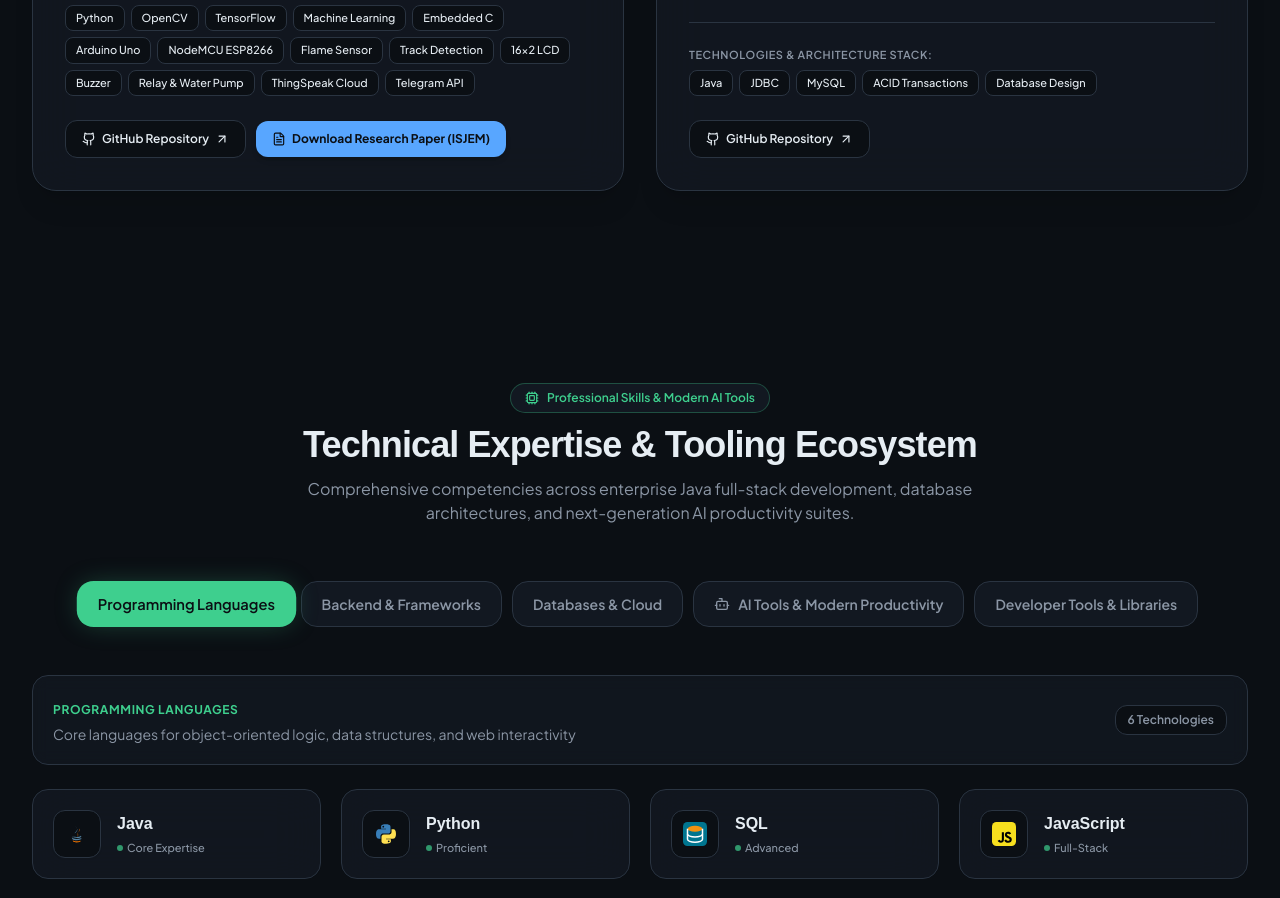
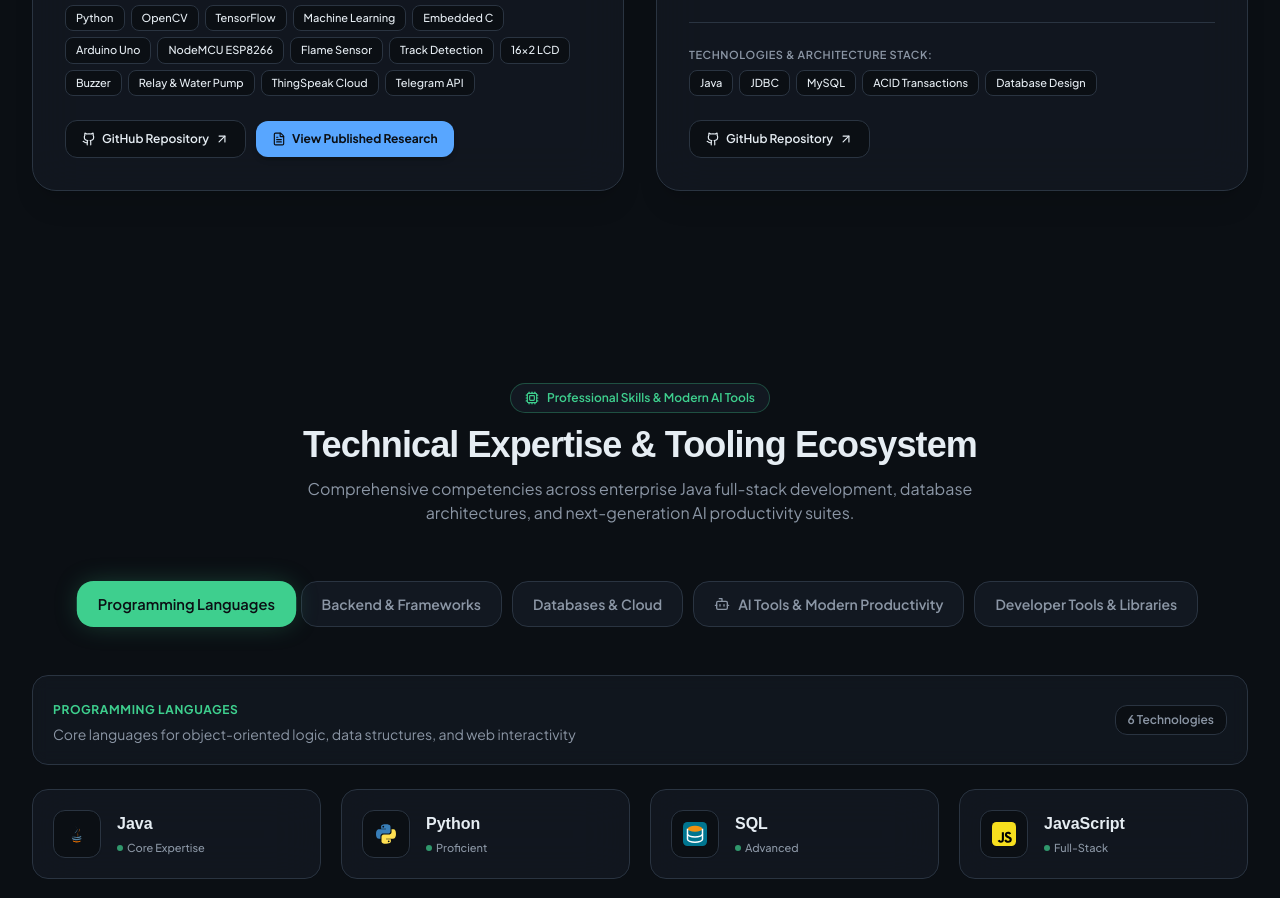
Before and after one commit to rajyalakshmi-6/rajyalakshmi-portfolio, a React (Vite) app: page / in a window 1280 px wide. Shown: the part 6760-7658 px from the top of the page. Built offline with nearby package versions, Linux system fonts and the light colour scheme.

Commit message:
style: update research paper CTA to View Published Research

```diff
--- a/src/components/Projects.jsx
+++ b/src/components/Projects.jsx
@@ -335,7 +335,7 @@ export default function Projects() {
                     </a>
                   )}
 
-                  {/* ISJEM Research Paper Download */}
+                  {/* ISJEM Published Research Paper */}
                   {project.links.paper && (
                     <a
                       href={project.links.paper}
@@ -344,7 +344,7 @@ export default function Projects() {
                       className="inline-flex items-center gap-1.5 px-4 py-2.5 rounded-xl bg-[#58A6FF] text-[#0B0F14] hover:bg-[#4791e6] text-xs font-bold hover:scale-105 transition-all duration-200 shadow-md"
                     >
                       <FileText className="w-3.5 h-3.5" />
-                      <span>Download Research Paper (ISJEM)</span>
+                      <span>View Published Research</span>
                     </a>
                   )}
 
```
